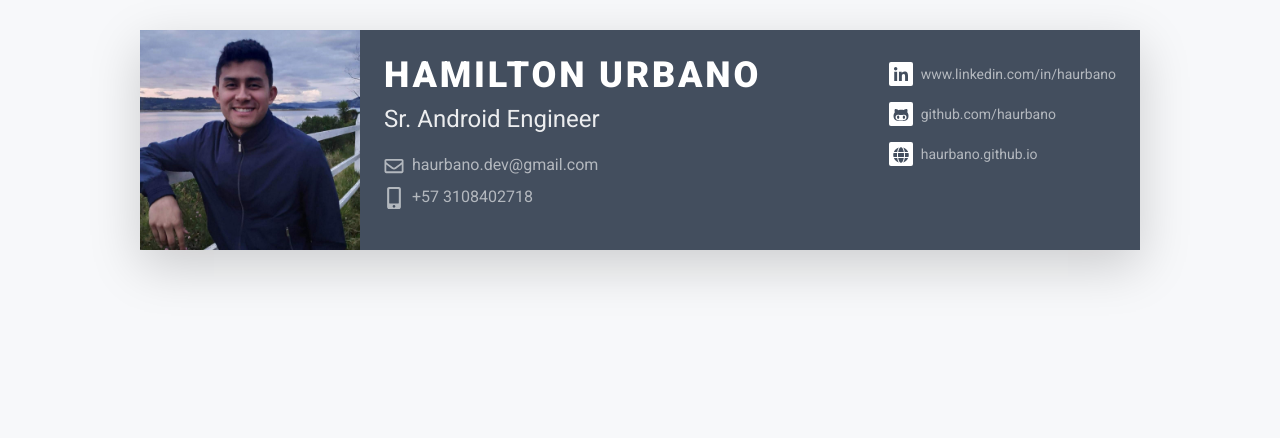
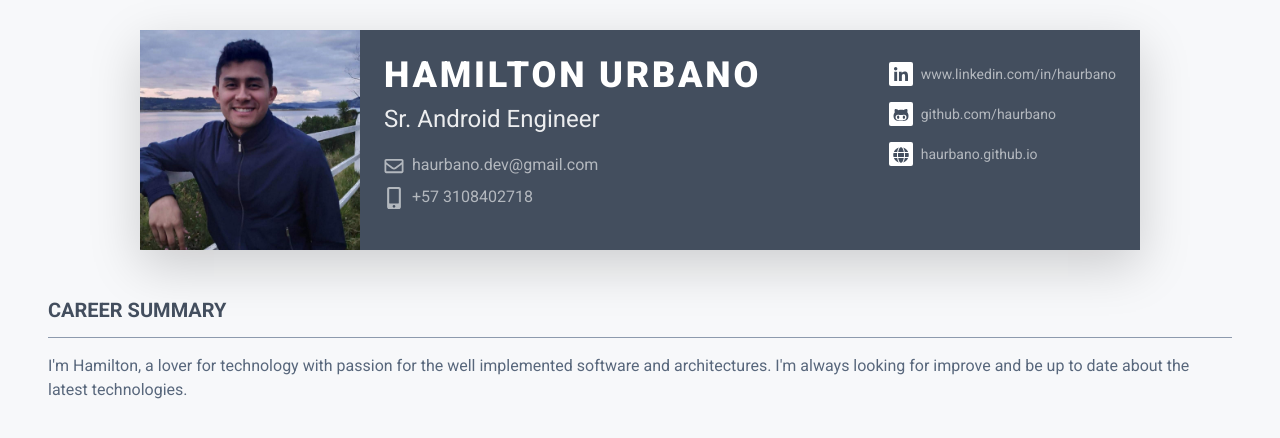
Before and after one commit to haurbano/personal-page-react, a React (Create React App) app: page / in a window 1280 px wide. Shown: the top 438 px of the page. Built offline with nearby package versions, Linux system fonts and the light colour scheme.

Commit message:
Added Career Summary

```diff
--- a/src/App.js
+++ b/src/App.js
@@ -5,6 +5,7 @@ import 'bootstrap/dist/css/bootstrap.min.css';
 import './template_scss/pillar-1.scss';
 
 import HeaderPage from './components/HeaderPage.js'
+import CareerSummary from './components/CareerSummary.js'
 
 function App() {
   return (
@@ -12,6 +13,9 @@ function App() {
 	      <div class="resume-wrapper-inner mx-auto text-left bg-white shadow-lg">
           <HeaderPage></HeaderPage>
         </div>
+        <div class="resume-body p-5">
+          <CareerSummary></CareerSummary>
+        </div>
       </article>
   );
 }
--- /dev/null
+++ b/src/components/CareerSummary.js
@@ -0,0 +1,17 @@
+import React from 'react';
+
+import 'bootstrap/dist/css/bootstrap.min.css';
+
+
+function CareerSummary() {
+    return (
+        <section class="resume-section text-left summary-section mb-5">
+            <h2 class="resume-section-title text-uppercase font-weight-bold pb-3 mb-3">Career Summary</h2>
+            <div class="resume-section-content">
+                <p class="mb-0">I'm Hamilton, a lover for technology with passion for the well implemented software and architectures. I'm always looking for improve and be up to date about the latest technologies.</p>
+            </div>
+        </section>
+    );
+}
+
+export default CareerSummary;
```
